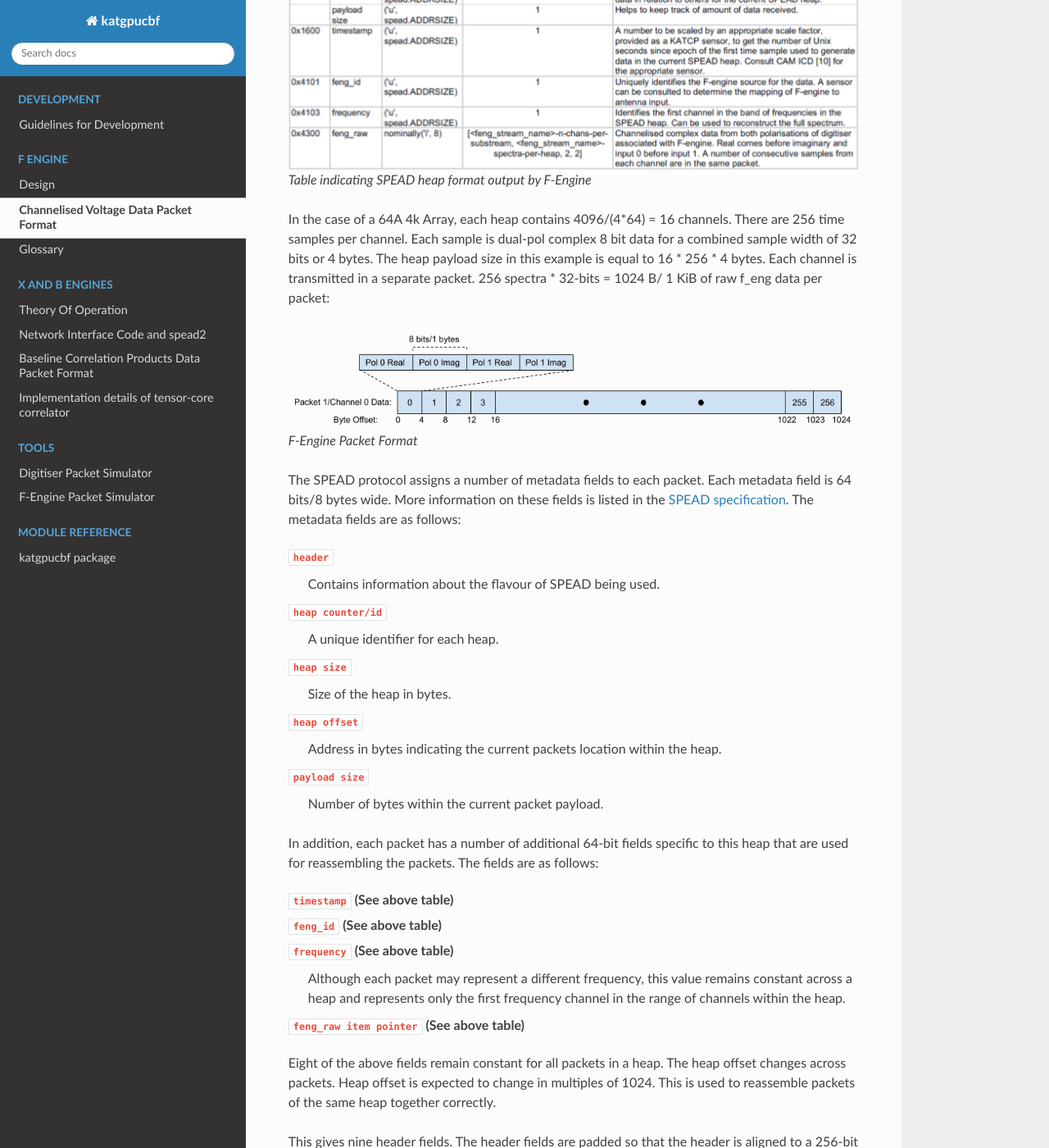
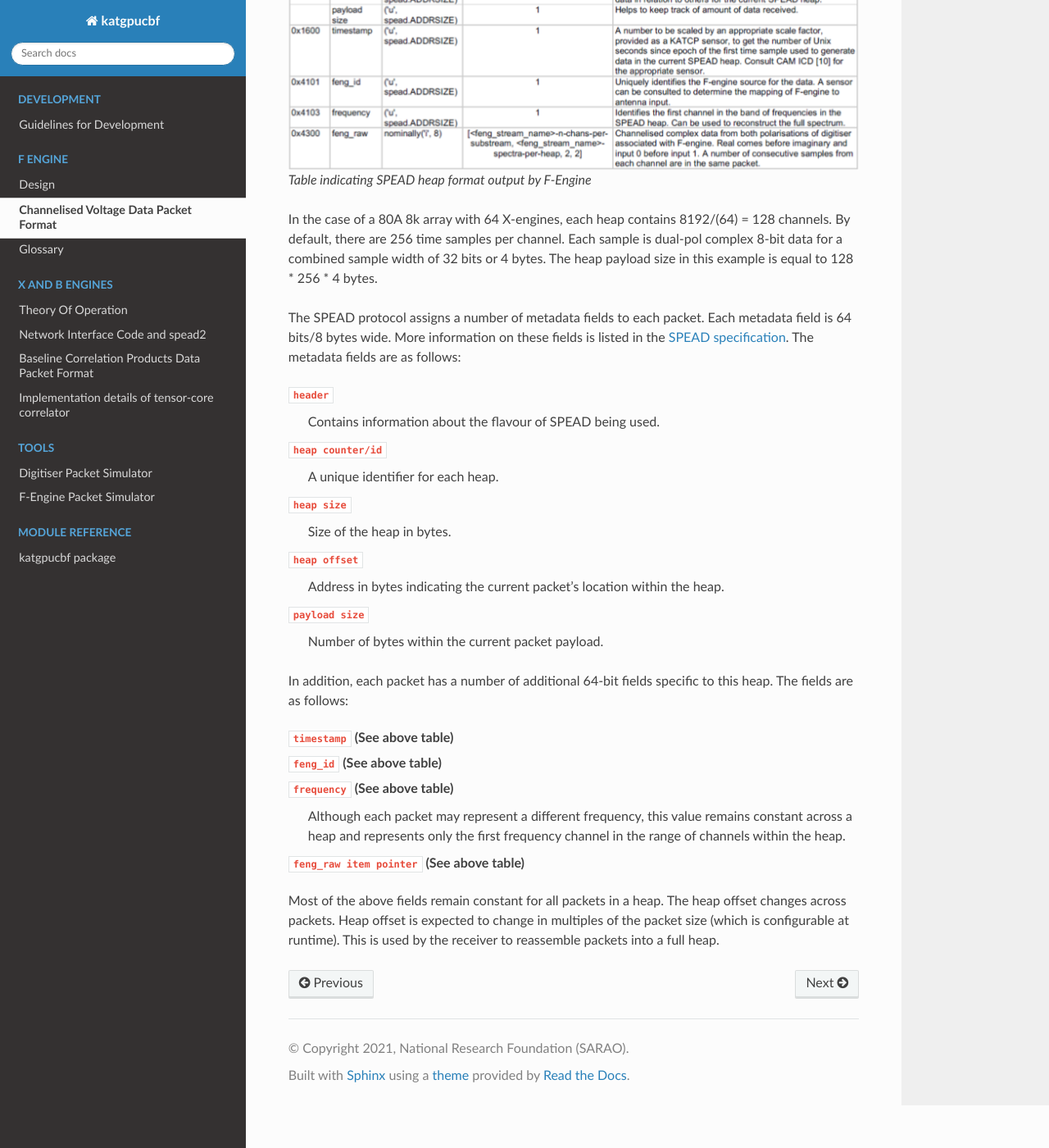
Before and after one commit to ska-sa/katgpucbf, a Sphinx documentation site: the page built from doc/fgpu.packet_format.rst, in a window 1280 px wide and 1400 px high, scrolled down 357 px. Shown: the whole window at 82% size. Built offline with Sphinx 7.4.7 and the Read the Docs theme 2.0.0, drawn with Linux system fonts in a browser that asks for light colours; formulas are drawn with MathJax 3; the version number could not be read and is left out; some of the changed text lies outside the part shown.

Commit message:
Update F-engine packet format documentation
I hope that it is now more in harmony with what actually takes place,
and legacy MeerKAT assumptions are removed.

Addresses NNGC-444.

```diff
--- a/doc/fgpu.packet_format.rst
+++ b/doc/fgpu.packet_format.rst
@@ -10,15 +10,10 @@ the output SPEAD heaps from the F-Engine have the following data format:
 
   Table indicating SPEAD heap format output by F-Engine
 
-In the case of a 64A 4k Array, each heap contains 4096/(4*64) = 16 channels.
-There are 256 time samples per channel. Each sample is dual-pol complex 8 bit data
-for a combined sample width of 32 bits or 4 bytes. The heap payload size in this example
-is equal to 16 * 256 * 4 bytes. Each channel is transmitted in a separate packet.
-256 spectra * 32-bits = 1024 B/ 1 KiB of raw f_eng data per packet:
-
-.. figure:: images/feng_pkt_format.png
-
-  F-Engine Packet Format
+In the case of a 80A 8k array with 64 X-engines, each heap contains 8192/(64) =
+128 channels. By default, there are 256 time samples per channel. Each sample is
+dual-pol complex 8-bit data for a combined sample width of 32 bits or 4 bytes.
+The heap payload size in this example is equal to 128 * 256 * 4 bytes.
 
 The SPEAD protocol assigns a number of metadata fields to each packet. Each metadata
 field is 64 bits/8 bytes wide. More information on these fields is listed in the
@@ -33,13 +28,12 @@ field is 64 bits/8 bytes wide. More information on these fields is listed in the
 ``heap size``
   Size of the heap in bytes.
 ``heap offset``
-  Address in bytes indicating the current packets location within the heap.
+  Address in bytes indicating the current packet's location within the heap.
 ``payload size``
   Number of bytes within the current packet payload.
 
 In addition, each packet has a number of additional 64-bit fields specific
-to this heap that are used for reassembling the packets.
-The fields are as follows:
+to this heap. The fields are as follows:
 
 ``timestamp`` (See above table)
   .. comment just to get this formatted as definition list
@@ -56,18 +50,7 @@ The fields are as follows:
 ``feng_raw item pointer`` (See above table)
   .. comment just to get this formatted as definition list
 
-Eight of the above fields remain constant for all packets in a heap.
-The heap offset changes across  packets. Heap offset is expected to change in
-multiples of 1024. This is used to reassemble packets of the same heap together
-correctly.
-
-This gives nine header fields. The header fields are padded so that the header
-is aligned to a 256-bit boundary. As such three 64-bit fields of padding are used.
-As such the header is 12 * 8 = 96 bytes. The total F-Engine packet size is
-96+1024 = 1100 bytes.
-
-The final UDP datagram payload is as follows:
-
-.. figure:: images/feng_udp_datagram_payload.png
-
-  Final F-Engine UDP Datagram Payload
+Most of the above fields remain constant for all packets in a heap.
+The heap offset changes across packets. Heap offset is expected to change in
+multiples of the packet size (which is configurable at runtime). This is used by
+the receiver to reassemble packets into a full heap.
```
Also changed, not shown: doc/images/feng_pkt_format.png (deleted), doc/images/feng_udp_datagram_payload.png (deleted).
